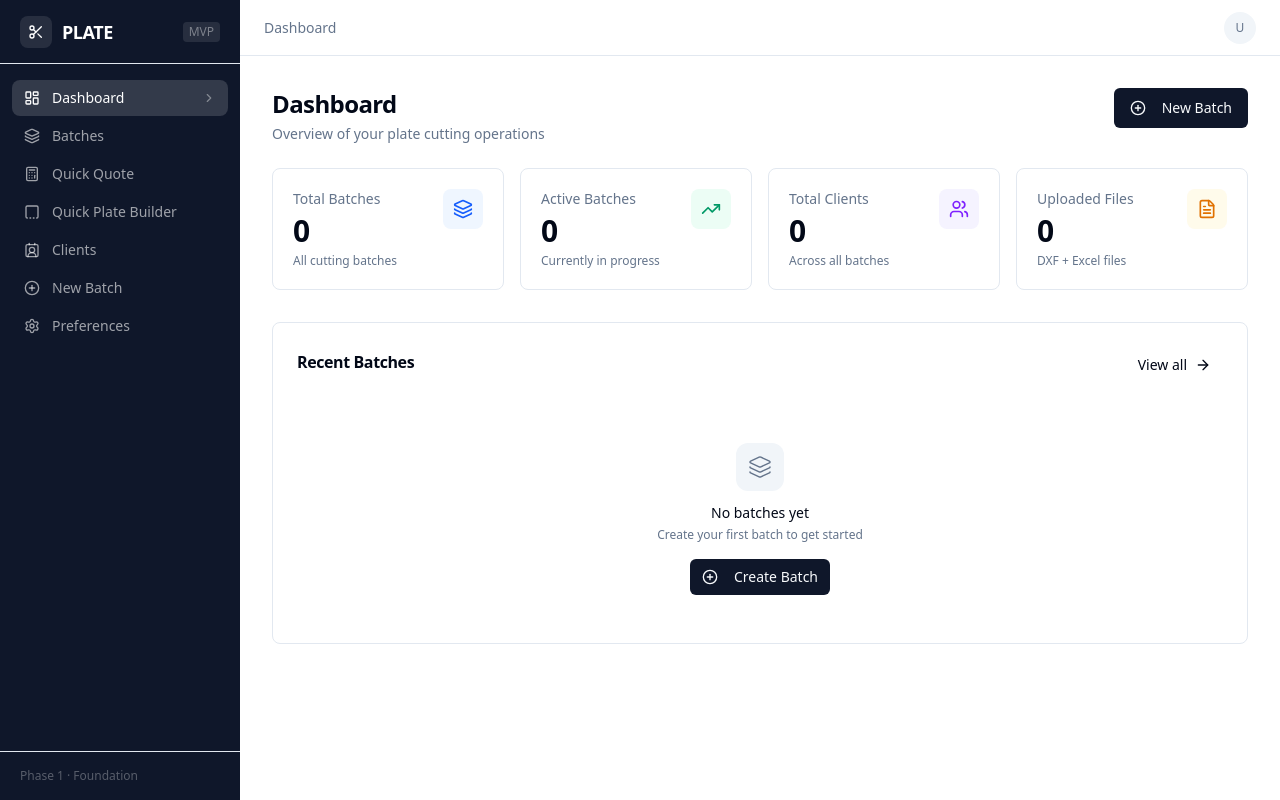
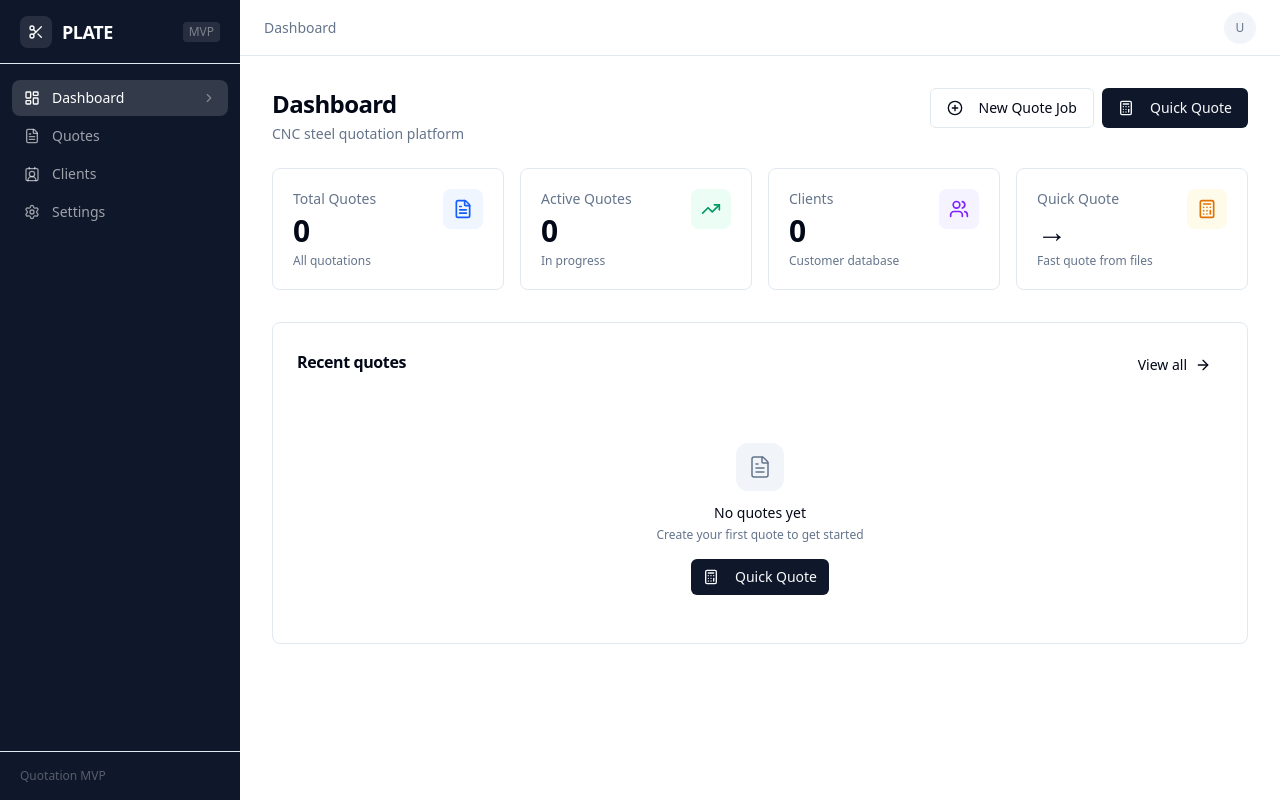
Before and after one commit to maorandios/Plates, a Next.js app: page / in a window 1280 px wide. Built offline with nearby package versions, Linux system fonts and the light colour scheme.

Commit message:
Refocus app for quotation MVP: nav, dashboard, quote job flow, docs
Made-with: Cursor

```diff
--- a/app/batches/[id]/page.tsx
+++ b/app/batches/[id]/page.tsx
@@ -16,7 +16,6 @@ import {
   ScanSearch,
   Weight,
   Upload,
-  SquareDashedBottom,
 } from "lucide-react";
 import {
   Select,
@@ -149,22 +148,8 @@ export default function BatchDetailsPage() {
           Import data
         </h1>
         <p className="text-sm text-muted-foreground mt-0.5">
-          Link clients from your global directory, import DXF and Excel per client for this batch,
-          then continue to validation.
+          Link clients, upload DXF and Excel files for this quote job, then continue to review parts.
         </p>
-        <div className="mt-3">
-          <Button
-            variant="secondary"
-            size="sm"
-            className="gap-2"
-            asChild
-          >
-            <Link href={`/batches/${batchId}/plate-builder`}>
-              <SquareDashedBottom className="h-4 w-4" />
-              Quick Plate Builder
-            </Link>
-          </Button>
-        </div>
       </div>
 
       {/* Batch totals — from last saved Parts Review table */}
@@ -197,9 +182,9 @@ export default function BatchDetailsPage() {
         />
       </div>
       <p className="text-[11px] text-muted-foreground mb-6">
-        Plate totals use the saved parts table. Go to{" "}
+        Part totals use the saved parts table. Go to{" "}
         <Link href={`/batches/${batchId}/parts`} className="underline hover:text-foreground">
-          Validation
+          Review parts
         </Link>{" "}
         (step 2) and click Rebuild Table to refresh after new uploads, or use{" "}
         <span className="font-medium text-foreground">Continue</span> above.
@@ -449,19 +434,9 @@ function ClientExpandable({
                 <Upload className="h-4 w-4" />
                 Import files
               </Button>
-              <Button type="button" size="sm" variant="outline" asChild>
-                <Link
-                  href={`/batches/${batchId}/plate-builder?clientId=${client.id}`}
-                  onClick={(e) => e.stopPropagation()}
-                >
-                  <SquareDashedBottom className="h-4 w-4 mr-2" />
-                  New plate
-                </Link>
-              </Button>
             </div>
             <p className="text-[11px] text-muted-foreground mt-2 leading-snug">
-              Multi-step import: DXF parse, optional Excel with column mapping, then review DXF
-              plates in the table below. Use New plate to sketch a simple plate without CAD.
+              Multi-step import: DXF parse, optional Excel with column mapping, then review parts in the table below.
             </p>
           </div>
 
--- a/app/batches/[id]/parts/page.tsx
+++ b/app/batches/[id]/parts/page.tsx
@@ -220,12 +220,12 @@ export default function PartsReviewPage() {
       <div className="flex flex-wrap items-start justify-between gap-3 mb-6">
         <div className="min-w-0">
           <h1 className="text-lg font-semibold text-foreground tracking-tight">
-            Validation
+            Review parts
           </h1>
           <p className="text-sm text-muted-foreground mt-0.5">
             {batch
-              ? `Review and rebuild the unified parts table for ${batch.name}.`
-              : "Review the unified parts table for this batch."}
+              ? `Review and edit parts for ${batch.name}. Fix quantities, materials, or thicknesses as needed.`
+              : "Review and edit parts for this quote."}
           </p>
         </div>
         <div className="flex flex-wrap items-center gap-2 shrink-0">
--- a/app/batches/new/page.tsx
+++ b/app/batches/new/page.tsx
@@ -7,8 +7,8 @@ export default function NewBatchPage() {
   return (
     <PageContainer>
       <PageHeader
-        title="New Batch"
-        description="Create a new plate cutting production batch"
+        title="New quote job"
+        description="Create a new quote job for organizing client files and parts"
       />
       <Card className="max-w-lg border border-border shadow-none">
         <CardContent className="p-6">
--- a/app/batches/page.tsx
+++ b/app/batches/page.tsx
@@ -3,11 +3,12 @@
 import { useEffect, useState } from "react";
 import Link from "next/link";
 import {
-  Layers,
+  FileText,
   PlusCircle,
   ArrowRight,
   Calendar,
   Users,
+  Calculator,
 } from "lucide-react";
 import { Button } from "@/components/ui/button";
 import { Card, CardContent } from "@/components/ui/card";
@@ -36,30 +37,46 @@ export default function BatchesPage() {
   return (
     <PageContainer>
       <PageHeader
-        title="Batches"
-        description="Manage your plate cutting production batches"
+        title="Quotes"
+        description="Manage your quotations and quote jobs"
         actions={
-          <Button asChild>
+          <div className="flex gap-2">
+            <Button asChild variant="outline">
               <Link href="/batches/new">
                 <PlusCircle className="h-4 w-4 mr-2" />
-              New Batch
+                New Quote Job
               </Link>
             </Button>
+            <Button asChild>
+              <Link href="/quick-quote">
+                <PlusCircle className="h-4 w-4 mr-2" />
+                Quick Quote
+              </Link>
+            </Button>
+          </div>
         }
       />
 
       {batches.length === 0 ? (
         <EmptyState
-          icon={Layers}
-          title="No batches yet"
-          description="Create your first batch to start organizing plate cutting jobs for your clients."
+          icon={FileText}
+          title="No quotes yet"
+          description="Create your first quote to get started. Use Quick Quote for fast DXF + Excel quotes."
           action={
-            <Button asChild>
+            <div className="flex gap-2">
+              <Button asChild variant="outline">
                 <Link href="/batches/new">
                   <PlusCircle className="h-4 w-4 mr-2" />
-                Create Batch
+                  New Quote Job
                 </Link>
               </Button>
+              <Button asChild>
+                <Link href="/quick-quote">
+                  <Calculator className="h-4 w-4 mr-2" />
+                  Quick Quote
+                </Link>
+              </Button>
+            </div>
           }
         />
       ) : (
@@ -82,7 +99,7 @@ function BatchCard({ batch }: { batch: Batch }) {
         <CardContent className="p-5">
           <div className="flex items-start justify-between mb-3 gap-2">
             <div className="flex h-10 w-10 items-center justify-center rounded-xl bg-muted shrink-0">
-              <Layers className="h-5 w-5 text-muted-foreground" />
+              <FileText className="h-5 w-5 text-muted-foreground" />
             </div>
             <div className="flex flex-col items-end gap-1.5 shrink-0">
               <BatchStatusBadge status={batch.status} />
--- a/app/layout.tsx
+++ b/app/layout.tsx
@@ -15,8 +15,8 @@ const geistMono = Geist_Mono({
 });
 
 export const metadata: Metadata = {
-  title: "PLATE — Plate Cutting Workflows",
-  description: "SaaS platform for plate cutting batch management",
+  title: "PLATE — CNC Steel Quotation",
+  description: "Fast, accurate CNC steel cutting quotes from DXF and Excel files",
 };
 
 export default function RootLayout({
--- a/app/page.tsx
+++ b/app/page.tsx
@@ -2,7 +2,7 @@
 
 import { useEffect, useState } from "react";
 import Link from "next/link";
-import { Layers, Users, FileText, ArrowRight, PlusCircle, TrendingUp } from "lucide-react";
+import { FileText, Users, ArrowRight, PlusCircle, TrendingUp, Calculator } from "lucide-react";
 import { Button } from "@/components/ui/button";
 import { Card, CardContent, CardHeader, CardTitle } from "@/components/ui/card";
 import { PageContainer } from "@/components/shared/PageContainer";
@@ -48,36 +48,37 @@ export default function DashboardPage() {
 
   const statCards = [
     {
-      label: "Total Batches",
+      label: "Total Quotes",
       value: stats.totalBatches,
-      icon: Layers,
-      description: "All cutting batches",
+      icon: FileText,
+      description: "All quotations",
       color: "text-blue-600",
       bg: "bg-blue-50",
     },
     {
-      label: "Active Batches",
+      label: "Active Quotes",
       value: stats.activeBatches,
       icon: TrendingUp,
-      description: "Currently in progress",
+      description: "In progress",
       color: "text-emerald-600",
       bg: "bg-emerald-50",
     },
     {
-      label: "Total Clients",
+      label: "Clients",
       value: stats.totalClients,
       icon: Users,
-      description: "Across all batches",
+      description: "Customer database",
       color: "text-violet-600",
       bg: "bg-violet-50",
     },
     {
-      label: "Uploaded Files",
-      value: stats.totalFiles,
-      icon: FileText,
-      description: "DXF + Excel files",
+      label: "Quick Quote",
+      value: "→",
+      icon: Calculator,
+      description: "Fast quote from files",
       color: "text-amber-600",
       bg: "bg-amber-50",
+      href: "/quick-quote",
     },
   ];
 
@@ -85,21 +86,29 @@ export default function DashboardPage() {
     <PageContainer>
       <PageHeader
         title="Dashboard"
-        description="Overview of your plate cutting operations"
+        description="CNC steel quotation platform"
         actions={
-          <Button asChild>
-            <Link href="/batches/new">
-              <PlusCircle className="h-4 w-4 mr-2" />
-              New Batch
-            </Link>
-          </Button>
+          <div className="flex gap-2">
+            <Button asChild variant="outline">
+              <Link href="/batches/new">
+                <PlusCircle className="h-4 w-4 mr-2" />
+                New Quote Job
+              </Link>
+            </Button>
+            <Button asChild>
+              <Link href="/quick-quote">
+                <Calculator className="h-4 w-4 mr-2" />
+                Quick Quote
+              </Link>
+            </Button>
+          </div>
         }
       />
 
       {/* Stats Grid */}
       <div className="grid grid-cols-1 sm:grid-cols-2 lg:grid-cols-4 gap-4 mb-8">
-        {statCards.map((card) => (
-          <Card key={card.label} className="border border-border shadow-none">
+        {statCards.map((card) => {
+          const content = (
             <CardContent className="p-5">
               <div className="flex items-start justify-between">
                 <div>
@@ -118,14 +127,28 @@ export default function DashboardPage() {
                 </div>
               </div>
             </CardContent>
-          </Card>
-        ))}
+          );
+          if ("href" in card && card.href) {
+            return (
+              <Link key={card.label} href={card.href}>
+                <Card className="border border-border shadow-none hover:shadow-sm transition-shadow cursor-pointer">
+                  {content}
+                </Card>
+              </Link>
+            );
+          }
+          return (
+            <Card key={card.label} className="border border-border shadow-none">
+              {content}
+            </Card>
+          );
+        })}
       </div>
 
-      {/* Recent Batches */}
+      {/* Recent Quotes */}
       <Card className="border border-border shadow-none">
         <CardHeader className="flex flex-row items-center justify-between pb-3">
-          <CardTitle className="text-base font-semibold">Recent Batches</CardTitle>
+          <CardTitle className="text-base font-semibold">Recent quotes</CardTitle>
           <Button variant="ghost" size="sm" asChild>
             <Link href="/batches" className="flex items-center gap-1 text-sm">
               View all
@@ -137,16 +160,16 @@ export default function DashboardPage() {
           {recentBatches.length === 0 ? (
             <div className="flex flex-col items-center justify-center py-12 px-6 text-center">
               <div className="h-12 w-12 rounded-xl bg-muted flex items-center justify-center mb-3">
-                <Layers className="h-6 w-6 text-muted-foreground" strokeWidth={1.5} />
+                <FileText className="h-6 w-6 text-muted-foreground" strokeWidth={1.5} />
               </div>
-              <p className="text-sm font-medium text-foreground mb-1">No batches yet</p>
+              <p className="text-sm font-medium text-foreground mb-1">No quotes yet</p>
               <p className="text-xs text-muted-foreground mb-4">
-                Create your first batch to get started
+                Create your first quote to get started
               </p>
               <Button size="sm" asChild>
-                <Link href="/batches/new">
-                  <PlusCircle className="h-3.5 w-3.5 mr-2" />
-                  Create Batch
+                <Link href="/quick-quote">
+                  <Calculator className="h-3.5 w-3.5 mr-2" />
+                  Quick Quote
                 </Link>
               </Button>
             </div>
@@ -160,7 +183,7 @@ export default function DashboardPage() {
                 >
                   <div className="flex items-center gap-3 min-w-0">
                     <div className="h-8 w-8 rounded-lg bg-muted flex items-center justify-center shrink-0">
-                      <Layers className="h-4 w-4 text-muted-foreground" />
+                      <FileText className="h-4 w-4 text-muted-foreground" />
                     </div>
                     <div className="min-w-0">
                       <p className="text-sm font-medium text-foreground truncate">
--- a/components/shared/Sidebar.tsx
+++ b/components/shared/Sidebar.tsx
@@ -4,14 +4,11 @@ import Link from "next/link";
 import { usePathname } from "next/navigation";
 import {
   LayoutDashboard,
-  Layers,
-  PlusCircle,
   ChevronRight,
   Scissors,
   Settings,
   ContactRound,
-  SquareDashedBottom,
-  Calculator,
+  FileText,
 } from "lucide-react";
 import { cn } from "@/lib/utils";
 
@@ -22,23 +19,9 @@ const navItems = [
     icon: LayoutDashboard,
   },
   {
-    label: "Batches",
+    label: "Quotes",
     href: "/batches",
-    icon: Layers,
-  },
-  {
-    label: "Quick Quote",
-    href: "/quick-quote",
-    icon: Calculator,
-  },
-  {
-    label: "Quick Plate Builder",
-    href: "/plate-builder",
-    icon: SquareDashedBottom,
-    /** Active on hub or when building inside a batch */
-    isActive: (pathname: string) =>
-      pathname === "/plate-builder" ||
-      /\/batches\/[^/]+\/plate-builder/.test(pathname),
+    icon: FileText,
   },
   {
     label: "Clients",
@@ -46,12 +29,7 @@ const navItems = [
     icon: ContactRound,
   },
   {
-    label: "New Batch",
-    href: "/batches/new",
-    icon: PlusCircle,
-  },
-  {
-    label: "Preferences",
+    label: "Settings",
     href: "/settings",
     icon: Settings,
   },
@@ -82,12 +60,10 @@ export function Sidebar() {
       <nav className="flex-1 px-3 py-4 space-y-0.5">
         {navItems.map((item) => {
           const isActive =
-            "isActive" in item && item.isActive
-              ? item.isActive(pathname)
-              : item.href === "/"
-                ? pathname === "/"
-                : pathname === item.href ||
-                  pathname.startsWith(item.href + "/");
+            item.href === "/"
+              ? pathname === "/"
+              : pathname === item.href ||
+                pathname.startsWith(item.href + "/");
 
           return (
             <Link
@@ -112,7 +88,7 @@ export function Sidebar() {
 
       {/* Footer */}
       <div className="px-5 py-4 border-t border-white/10">
-        <p className="text-xs text-white/30">Phase 1 · Foundation</p>
+        <p className="text-xs text-white/30">Quotation MVP</p>
       </div>
     </aside>
   );
--- a/components/shared/TopHeader.tsx
+++ b/components/shared/TopHeader.tsx
@@ -7,19 +7,18 @@ import { cn } from "@/lib/utils";
 
 const ROUTE_LABELS: Record<string, string> = {
   "/": "Dashboard",
-  "/batches": "Batches",
-  "/batches/new": "New Batch",
+  "/batches": "Quotes",
+  "/batches/new": "New quote job",
   "/quick-quote": "Quick Quote",
-  "/plate-builder": "Plate Builder",
-  "/settings": "Preferences",
+  "/settings": "Settings",
+  "/clients": "Clients",
 };
 
 function getPageLabel(pathname: string): string {
   if (ROUTE_LABELS[pathname]) return ROUTE_LABELS[pathname];
-  if (pathname.match(/\/batches\/[^/]+\/stock/)) return "Stock configuration";
-  if (pathname.match(/\/batches\/[^/]+\/parts/)) return "Validation";
-  if (pathname.match(/\/batches\/[^/]+\/plate-builder/)) return "Plate Builder";
+  if (pathname.match(/\/batches\/[^/]+\/parts/)) return "Review parts";
   if (pathname.match(/\/batches\/[^/]+$/)) return "Import data";
+  if (pathname.match(/\/clients\//)) return "Client";
   return "PLATE";
 }
 
--- a/features/batches/BatchForm.tsx
+++ b/features/batches/BatchForm.tsx
@@ -58,16 +58,16 @@ export function BatchForm() {
           name="name"
           render={({ field }) => (
             <FormItem>
-              <FormLabel>Batch Name</FormLabel>
+              <FormLabel>Quote Job Name</FormLabel>
               <FormControl>
                 <Input
-                  placeholder="e.g. March Production Run #1"
+                  placeholder="e.g. March 2026 Client Quotes"
                   autoFocus
                   {...field}
                 />
               </FormControl>
               <FormDescription>
-                A descriptive name for this production / cutting batch.
+                A descriptive name for this quote job.
               </FormDescription>
               <FormMessage />
             </FormItem>
@@ -84,7 +84,7 @@ export function BatchForm() {
               <FormLabel>Notes (optional)</FormLabel>
               <FormControl>
                 <Textarea
-                  placeholder="Any additional information about this batch…"
+                  placeholder="Any additional information about this quote job…"
                   rows={3}
                   {...field}
                 />
@@ -96,7 +96,7 @@ export function BatchForm() {
 
         <div className="flex gap-3 pt-2">
           <Button type="submit" disabled={form.formState.isSubmitting}>
-            Create Batch
+            Create Quote Job
           </Button>
           <Button
             type="button"
--- a/features/batches/BatchProcessShell.tsx
+++ b/features/batches/BatchProcessShell.tsx
@@ -56,7 +56,7 @@ export function BatchProcessShell({ batchId, children }: BatchProcessShellProps)
             <Button variant="ghost" size="sm" className="-ml-2 shrink-0" asChild>
               <Link href="/batches">
                 <ArrowLeft className="h-4 w-4 mr-1" />
-                All batches
+                All quotes
               </Link>
             </Button>
 
```
Also changed, not shown: features/batches/batchProcessConfig.ts (+5 -16 lines), 2 other files (tests, documents, lock files or other folders). Lines whose indentation alone changed are shown as unchanged.
